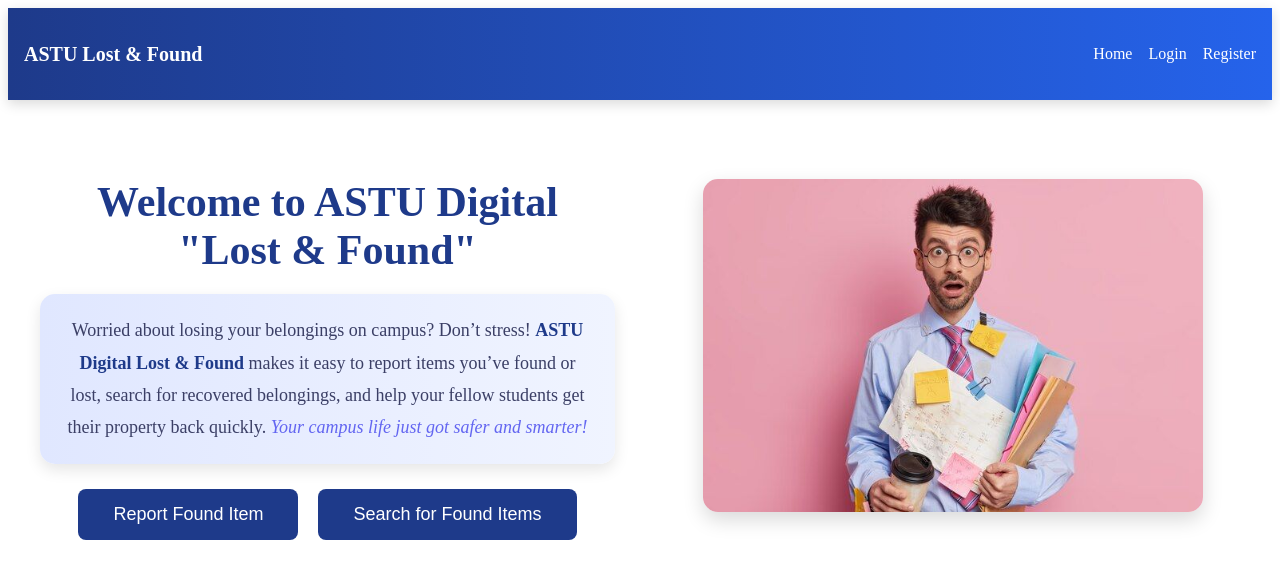
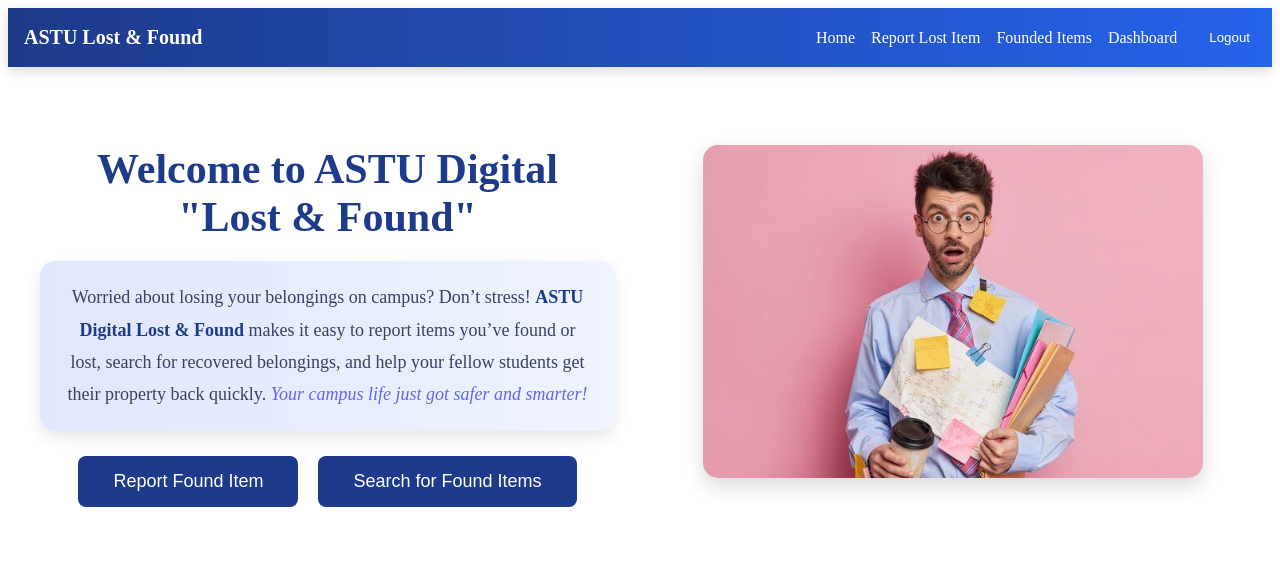
Before and after one commit to babaty73/lost-and-found, a React (Vite) app: page /login in a window 1280 px wide. Both pictures are taken after typing "name@example.com", "Sample123" into the empty fields and a click on the button "Login". Shown: the top 578 px of the page. Built offline with nearby package versions, Linux system fonts and the light colour scheme.

Commit message:
Made the Register/login page functional with no authentication

```diff
--- a/src/App.jsx
+++ b/src/App.jsx
@@ -3,18 +3,21 @@ import { Routes, Route, Navigate } from "react-router-dom";
 
 import Navbar from "./components/Navbar";
 import Home from "./pages/Home";
+import ReportLost from "./pages/ReportLost";
+import FoundedItems from "./pages/FoundedItems";
+import Dashboard from "./pages/Dashboard";
 import Login from "./pages/Login";
 import Register from "./pages/Register";
 
 function App() {
   const [isLoggedIn, setIsLoggedIn] = useState(false);
+  const [foundItems, setFoundItems] = useState([]); // ← YOU NEED THIS
 
   return (
     <>
-      {isLoggedIn && <Navbar />}
+      {isLoggedIn && <Navbar setIsLoggedIn={setIsLoggedIn} />}
 
       <Routes>
-        {/* Default route */}
         <Route
           path="/"
           element={
@@ -33,6 +36,42 @@ function App() {
           path="/home"
           element={isLoggedIn ? <Home /> : <Navigate to="/login" />}
         />
+
+        <Route
+          path="/report-lost"
+          element={
+            isLoggedIn ? (
+              <ReportLost
+                foundItems={foundItems}
+                setFoundItems={setFoundItems}
+              />
+            ) : (
+              <Navigate to="/login" />
+            )
+          }
+        />
+
+        <Route
+          path="/report-found"
+          element={
+            isLoggedIn ? (
+              <FoundedItems foundItems={foundItems} />
+            ) : (
+              <Navigate to="/login" />
+            )
+          }
+        />
+
+        <Route
+          path="/dashboard"
+          element={
+            isLoggedIn ? (
+              <Dashboard foundItems={foundItems} />
+            ) : (
+              <Navigate to="/login" />
+            )
+          }
+        />
       </Routes>
     </>
   );
--- a/src/components/Navbar.css
+++ b/src/components/Navbar.css
@@ -75,3 +75,11 @@
     font-weight: 500;
   }
 }
+.logout-btn{
+      margin-left: 10px;
+      cursor: pointer;
+      background: none;
+      border: none;
+      color: white;
+      font-weight: 500;
+}
--- a/src/components/Navbar.jsx
+++ b/src/components/Navbar.jsx
@@ -1,33 +1,32 @@
-import { Link, useNavigate } from "react-router-dom";
+import { useState } from "react";
+import { Link } from "react-router-dom";
 import "./Navbar.css";
 
-function Navbar({ isLoggedIn, setIsLoggedIn }) {
-  const navigate = useNavigate();
+function Navbar({ setIsLoggedIn }) {
+  const [menuOpen, setMenuOpen] = useState(false);
 
   const handleLogout = () => {
     setIsLoggedIn(false);
-    navigate("/");
+    setMenuOpen(false);
   };
 
   return (
     <nav className="navbar">
-      <h2 className="logo">ASTU Lost & Found</h2>
+      <div className="logo">ASTU Lost & Found</div>
 
-      <div className="nav-links">
-        <Link to="/">Home</Link>
+      <button className="menu-btn" onClick={() => setMenuOpen(!menuOpen)}>
+        ☰
+      </button>
 
-        {isLoggedIn && <Link to="/dashboard">Dashboard</Link>}
+      <div className={`nav-links ${menuOpen ? "open" : ""}`}>
+        <Link to="/home" onClick={() => setMenuOpen(false)}>Home</Link>
+        <Link to="/report-lost" onClick={() => setMenuOpen(false)}>Report Lost Item</Link>
+        <Link to="/report-found" onClick={() => setMenuOpen(false)}>Founded Items</Link>
+        <Link to="/dashboard" onClick={() => setMenuOpen(false)}>Dashboard</Link>
 
-        {!isLoggedIn ? (
-          <>
-            <Link to="/login">Login</Link>
-            <Link to="/register">Register</Link>
-          </>
-        ) : (
-          <button className="logout-btn" onClick={handleLogout}>
-            Logout
-          </button>
-        )}
+        <button className="logout-btn" onClick={handleLogout}>
+          Logout
+        </button>
       </div>
     </nav>
   );
```
